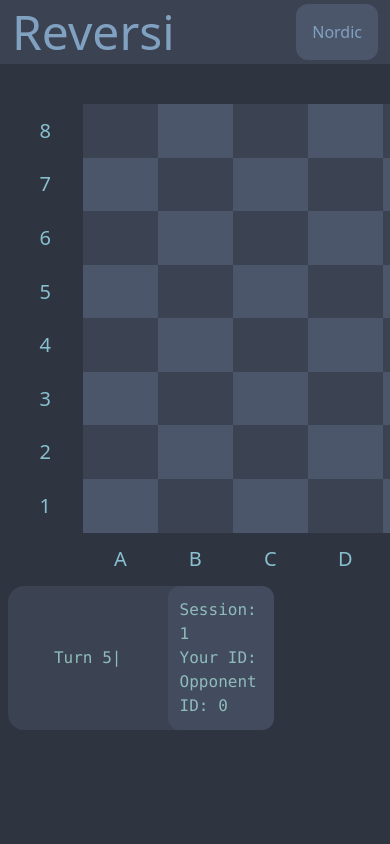
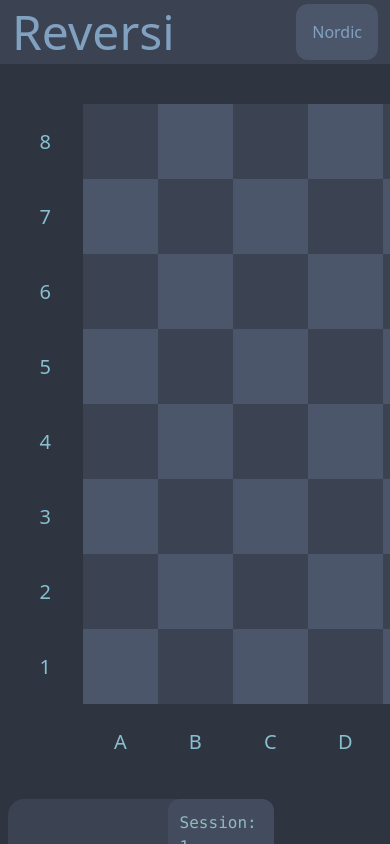
Before and after one commit to KuramaSyu/reversi-but-modern, a React (Create React App) app in the folder frontend/: page /game/1 in a window 390 px wide. Built offline with nearby package versions, Linux system fonts and the light colour scheme; no server answers.

Commit message:
fixed broken mobile view of board

```diff
--- a/frontend/src/pages/Reversi.tsx
+++ b/frontend/src/pages/Reversi.tsx
@@ -337,7 +337,7 @@ class Board extends React.Component<BoardProps, BoardState> {
 
       return (
         <div className={`flex flex-col lg:flex-row items-start justify-around h-full`}>
-            <div className={theme + " grid grid-cols-9 grid-rows-9"} style={{ height: px, width: px }}>
+            <div className={" grid grid-cols-9 grid-rows-9 mb-5 lg:mr-5"} style={{ height: px, width: px }}>
             {squares}
             </div>
             <div className='flex flex-col basis-2/5 flex-initial justify-between items-center gap-5 h-full'>
@@ -467,18 +467,14 @@ const Reversi: React.FC<ReversiProps> = ({ theme }) => {
   }
 
   return (
-    <div className={`${theme} flex flex-col md:flex-col space-x-4 space-y-4 my-10 justify-around pl-[2%] overflow-y-visible text-highlight-c`}>
+    <div className={`${theme} flex flex-col md:flex-col gap-5 space-x-4 space-y-4 my-10 justify-around pl-[2%] overflow-y-visible text-highlight-c`}>
       {/* Board Component */}
-      <div className="flex-auto h-[80vh]">
+      <div className="flex-auto">
         <Board ref={boardRef} theme={theme} rows={9} cols={9} socket={socket} session={session_id ?? 'FFFF'}/>
       </div>
       <br></br>
       <br></br>
 
-      {/* <div className='flex flex-row gap-1 justify-between'>
-        <div>{connected_session? `connected to session: ${connected_session}` : 'connecting...'}</div>
-        <div>{playerID? `player id: ${playerID}` : 'No player ID received yet'}</div>
-      </div> */}
       {/* Websocket communication */}
       <div className="flex-auto text-highlight-c">
         <div
```
